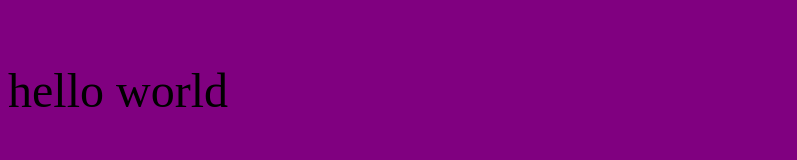
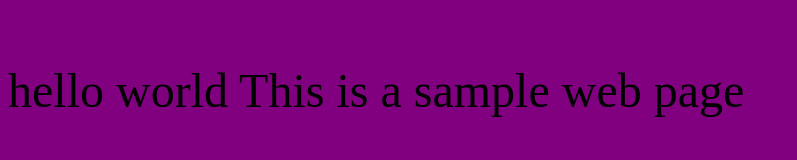
Before and after one commit to priyankarajan24/sample_webpage, a plain HTML site: page root/index.html in a window 1280 px wide. Shown: the whole page, without its empty margins (0-797 px from the left). Drawn offline with Linux system fonts and the light colour scheme.

Commit message:
Added content

```diff
--- a/root/index.html
+++ b/root/index.html
@@ -16,6 +16,8 @@ body{
 <body>
 <br>
 hello world
+
+This is a sample web page
 </br>
 </body>
 
```
